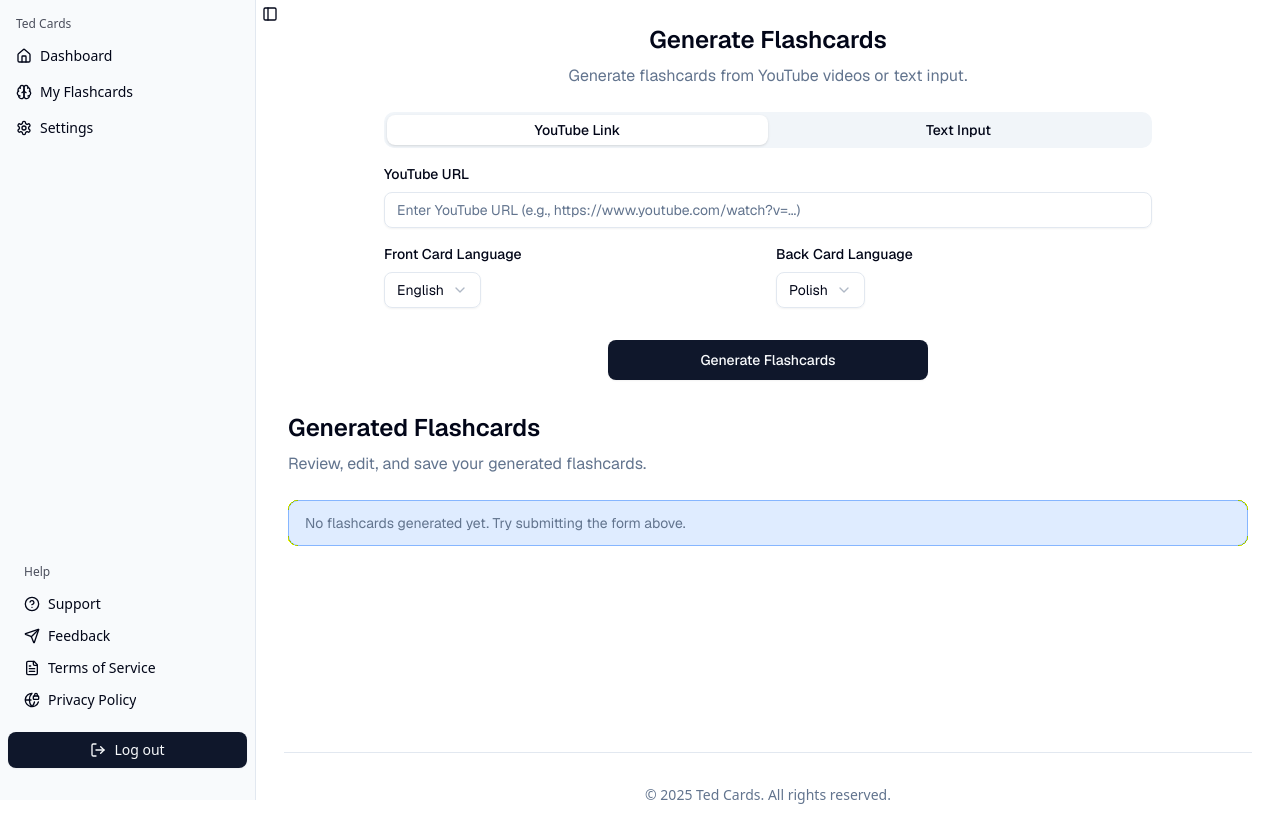
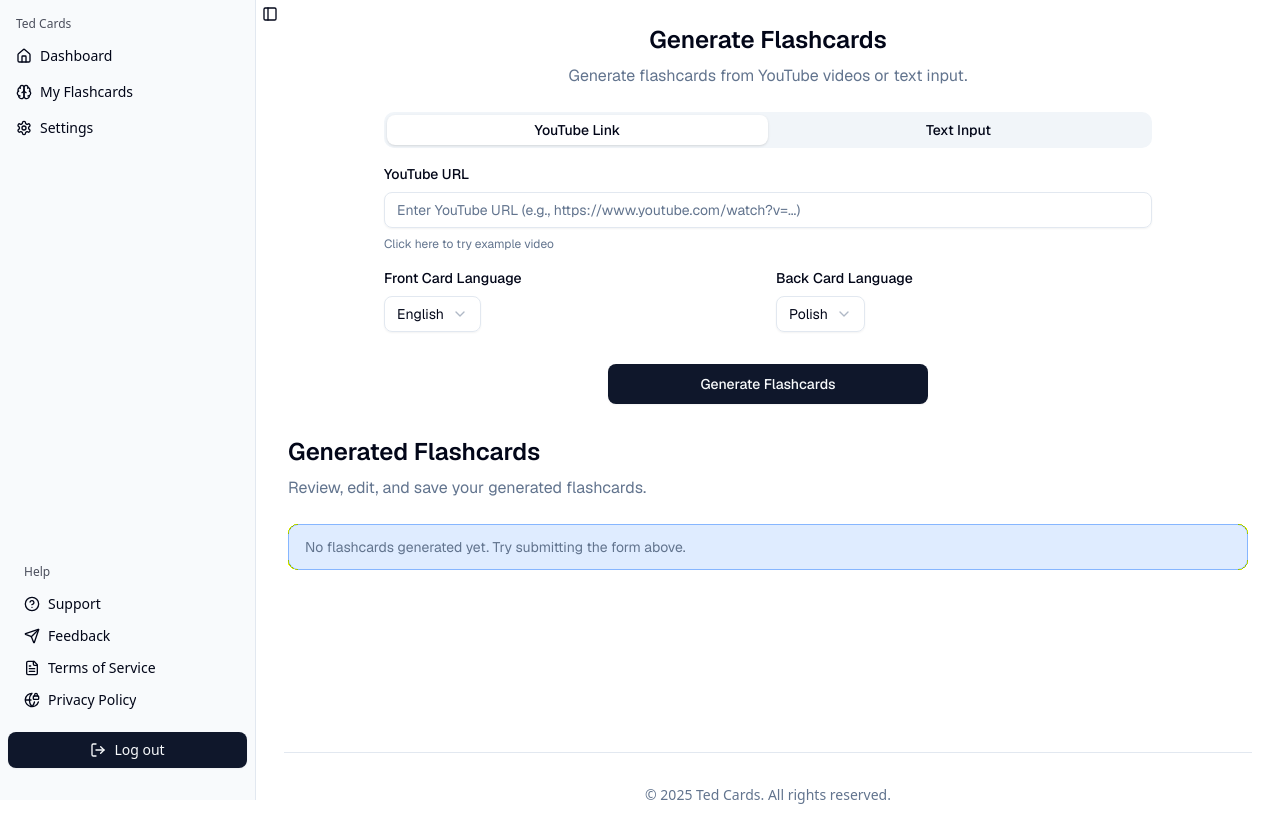
Before and after one commit to eszczepan/ted-cards, a Next.js app: page /dashboard in a window 1280 px wide. Built offline with nearby package versions, Linux system fonts and the light colour scheme.

Commit message:
feat: add example video link in YouTubeForm for improved user guidance

```diff
--- a/components/dashboard/YouTubeForm.tsx
+++ b/components/dashboard/YouTubeForm.tsx
@@ -27,6 +27,7 @@ export function YouTubeForm({ control, errors, isLoading }: YouTubeFormProps) {
         name="source_youtube_url"
         control={control}
         render={({ field }) => (
+          <>
             <Input
               id="youtube-url"
               placeholder="Enter YouTube URL (e.g., https://www.youtube.com/watch?v=...)"
@@ -34,6 +35,16 @@ export function YouTubeForm({ control, errors, isLoading }: YouTubeFormProps) {
               {...field}
               value={field.value || ""}
             />
+            <p
+              className="text-xs text-muted-foreground hover:text-primary hover:underline cursor-pointer transition-colors"
+              onClick={(e) => {
+                e.preventDefault();
+                field.onChange("https://www.youtube.com/watch?v=siMsjlvj4p0");
+              }}
+            >
+              Click here to try example video
+            </p>
+          </>
         )}
       />
       {errors.source_youtube_url && (
```
Lines whose indentation alone changed are shown as unchanged.
